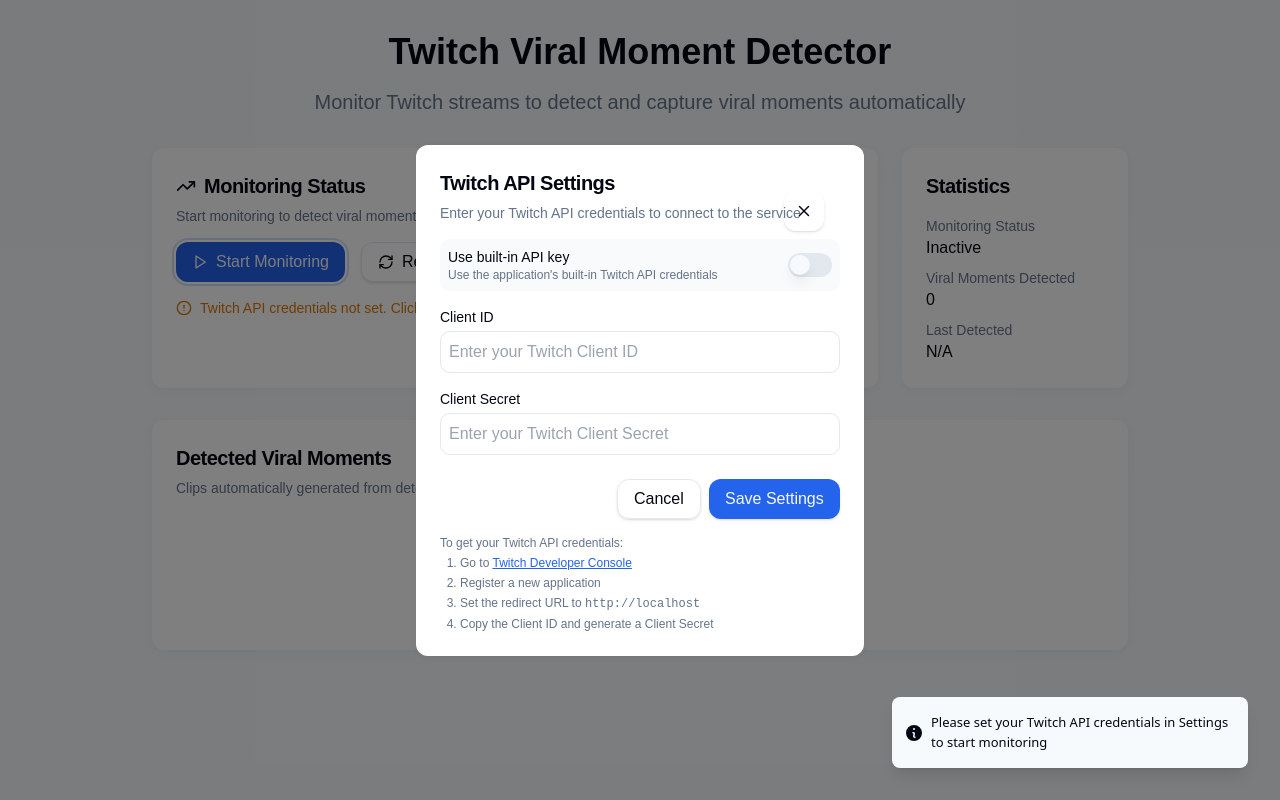
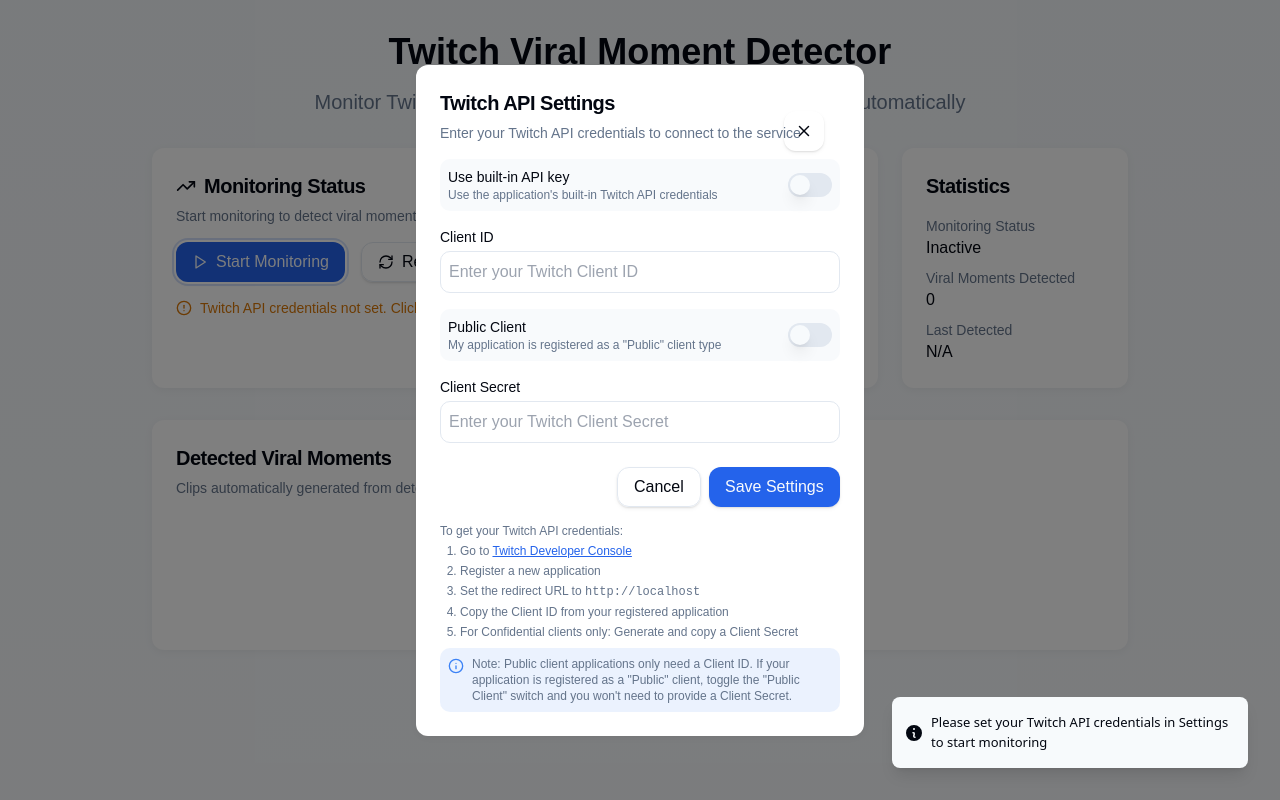
Before and after one commit to youngamerican68/api-interaction-flow, a React (Vite) app: page /viral-detector in a window 1280 px wide. Both pictures are taken after a click on the button "Start Monitoring". Built offline with nearby package versions, Linux system fonts and the light colour scheme.

Commit message:
Handle missing client secret
The prompt indicates a scenario where a client ID is available, but a client secret is missing.  This commit addresses that situation.

```diff
--- a/src/components/TwitchSettings.tsx
+++ b/src/components/TwitchSettings.tsx
@@ -1,5 +1,5 @@
 import React, { useState, useEffect } from 'react';
-import { X } from 'lucide-react';
+import { X, Info } from 'lucide-react';
 import { Card, CardContent, CardHeader, CardTitle, CardDescription } from '@/components/ui-custom/Card';
 import { Button } from '@/components/ui-custom/Button';
 import { toast } from 'sonner';
@@ -14,16 +14,19 @@ const TwitchSettings: React.FC<TwitchSettingsProps> = ({ isOpen, onClose }) => {
   const [clientId, setClientId] = useState('');
   const [clientSecret, setClientSecret] = useState('');
   const [useHardcodedKeys, setUseHardcodedKeys] = useState(false);
+  const [isPublicClient, setIsPublicClient] = useState(false);
 
   useEffect(() => {
     // Load saved preferences if they exist
     const savedClientId = localStorage.getItem('twitch_client_id');
     const savedClientSecret = localStorage.getItem('twitch_client_secret');
     const savedUseHardcodedKeys = localStorage.getItem('use_hardcoded_keys') === 'true';
+    const savedIsPublicClient = localStorage.getItem('is_public_client') === 'true';
 
     if (savedClientId) setClientId(savedClientId);
     if (savedClientSecret) setClientSecret(savedClientSecret);
     setUseHardcodedKeys(savedUseHardcodedKeys);
+    setIsPublicClient(savedIsPublicClient);
   }, [isOpen]);
 
   const handleSave = () => {
@@ -32,17 +35,32 @@ const TwitchSettings: React.FC<TwitchSettingsProps> = ({ isOpen, onClose }) => {
       localStorage.setItem('use_hardcoded_keys', 'true');
       localStorage.removeItem('twitch_client_id');
       localStorage.removeItem('twitch_client_secret');
+      localStorage.removeItem('is_public_client');
       toast.success('Using built-in Twitch API credentials');
     } else {
       // Otherwise require and save user-provided credentials
-      if (!clientId || !clientSecret) {
-        toast.error('Both Client ID and Client Secret are required');
+      if (!clientId) {
+        toast.error('Client ID is required');
+        return;
+      }
+
+      // Client Secret is only required if not using a public client
+      if (!isPublicClient && !clientSecret) {
+        toast.error('Client Secret is required for confidential clients');
         return;
       }
 
       // Save to localStorage
       localStorage.setItem('twitch_client_id', clientId);
+      localStorage.setItem('is_public_client', isPublicClient.toString());
+
+      if (isPublicClient) {
+        // For public clients, we can clear the secret
+        localStorage.removeItem('twitch_client_secret');
+      } else {
         localStorage.setItem('twitch_client_secret', clientSecret);
+      }
+
       localStorage.setItem('use_hardcoded_keys', 'false');
       toast.success('Twitch API credentials saved');
     }
@@ -99,6 +117,21 @@ const TwitchSettings: React.FC<TwitchSettingsProps> = ({ isOpen, onClose }) => {
                     placeholder="Enter your Twitch Client ID"
                   />
                 </div>
+
+                <div className="flex items-center justify-between mb-4 p-2 bg-secondary/50 rounded-md">
+                  <div>
+                    <h3 className="text-sm font-medium">Public Client</h3>
+                    <p className="text-xs text-muted-foreground">
+                      My application is registered as a "Public" client type
+                    </p>
+                  </div>
+                  <Switch
+                    checked={isPublicClient}
+                    onCheckedChange={setIsPublicClient}
+                  />
+                </div>
+
+                {!isPublicClient && (
                   <div>
                     <label className="block text-sm font-medium mb-1" htmlFor="client-secret">
                       Client Secret
@@ -112,6 +145,7 @@ const TwitchSettings: React.FC<TwitchSettingsProps> = ({ isOpen, onClose }) => {
                       placeholder="Enter your Twitch Client Secret"
                     />
                   </div>
+                )}
               </>
             )}
 
@@ -132,8 +166,15 @@ const TwitchSettings: React.FC<TwitchSettingsProps> = ({ isOpen, onClose }) => {
                 <li>Go to <a href="https://dev.twitch.tv/console" target="_blank" rel="noopener noreferrer" className="text-primary underline">Twitch Developer Console</a></li>
                 <li>Register a new application</li>
                 <li>Set the redirect URL to <code>http://localhost</code></li>
-                <li>Copy the Client ID and generate a Client Secret</li>
+                <li>Copy the Client ID from your registered application</li>
+                <li>For Confidential clients only: Generate and copy a Client Secret</li>
               </ol>
+              <div className="flex items-start gap-2 mt-2 p-2 bg-blue-500/10 rounded-md">
+                <Info size={16} className="mt-0.5 text-blue-500 flex-shrink-0" />
+                <p>
+                  Note: Public client applications only need a Client ID. If your application is registered as a "Public" client, toggle the "Public Client" switch and you won't need to provide a Client Secret.
+                </p>
+              </div>
             </div>
           )}
         </CardContent>
--- a/src/utils/twitchApi.ts
+++ b/src/utils/twitchApi.ts
@@ -67,6 +67,7 @@ export const getTwitchAuthToken = async (): Promise<string> => {
   try {
     // Check if we're using hardcoded keys
     const useHardcodedKeys = localStorage.getItem('use_hardcoded_keys') === 'true';
+    const isPublicClient = localStorage.getItem('is_public_client') === 'true';
 
     let clientId, clientSecret;
 
@@ -82,19 +83,47 @@ export const getTwitchAuthToken = async (): Promise<string> => {
     } else {
       // Get client ID and secret from local storage (user provided)
       clientId = localStorage.getItem('twitch_client_id');
-      clientSecret = localStorage.getItem('twitch_client_secret');
+
+      if (!isPublicClient) {
+        clientSecret = localStorage.getItem('twitch_client_secret');
+      }
     }
 
-    if (!clientId || !clientSecret) {
+    if (!clientId) {
       throw new Error('Twitch API credentials not found. Please set them in the settings.');
     }
 
+    let authParams;
+    let url = TWITCH_AUTH_URL;
+
+    if (isPublicClient && !useHardcodedKeys) {
+      // For public clients, use the client credentials without a secret
+      // Note: This actually uses the client credentials flow with no secret
+      authParams = new URLSearchParams({
+        client_id: clientId,
+        grant_type: 'client_credentials'
+      });
+    } else {
+      // For confidential clients or hardcoded keys, use both ID and secret
+      if (!clientSecret) {
+        throw new Error('Twitch Client Secret not found. Public clients should enable the "Public Client" option.');
+      }
+
+      authParams = new URLSearchParams({
+        client_id: clientId,
+        client_secret: clientSecret,
+        grant_type: 'client_credentials'
+      });
+    }
+
     // Request a new token
-    const response = await fetch(`${TWITCH_AUTH_URL}?client_id=${clientId}&client_secret=${clientSecret}&grant_type=client_credentials`, {
+    const response = await fetch(`${url}?${authParams.toString()}`, {
       method: 'POST',
     });
 
     if (!response.ok) {
+      const errorText = await response.text();
+      console.error('Twitch auth error response:', errorText);
       throw new Error(`Authentication failed: ${response.status} ${response.statusText}`);
     }
 
```
Lines whose indentation alone changed are shown as unchanged.
